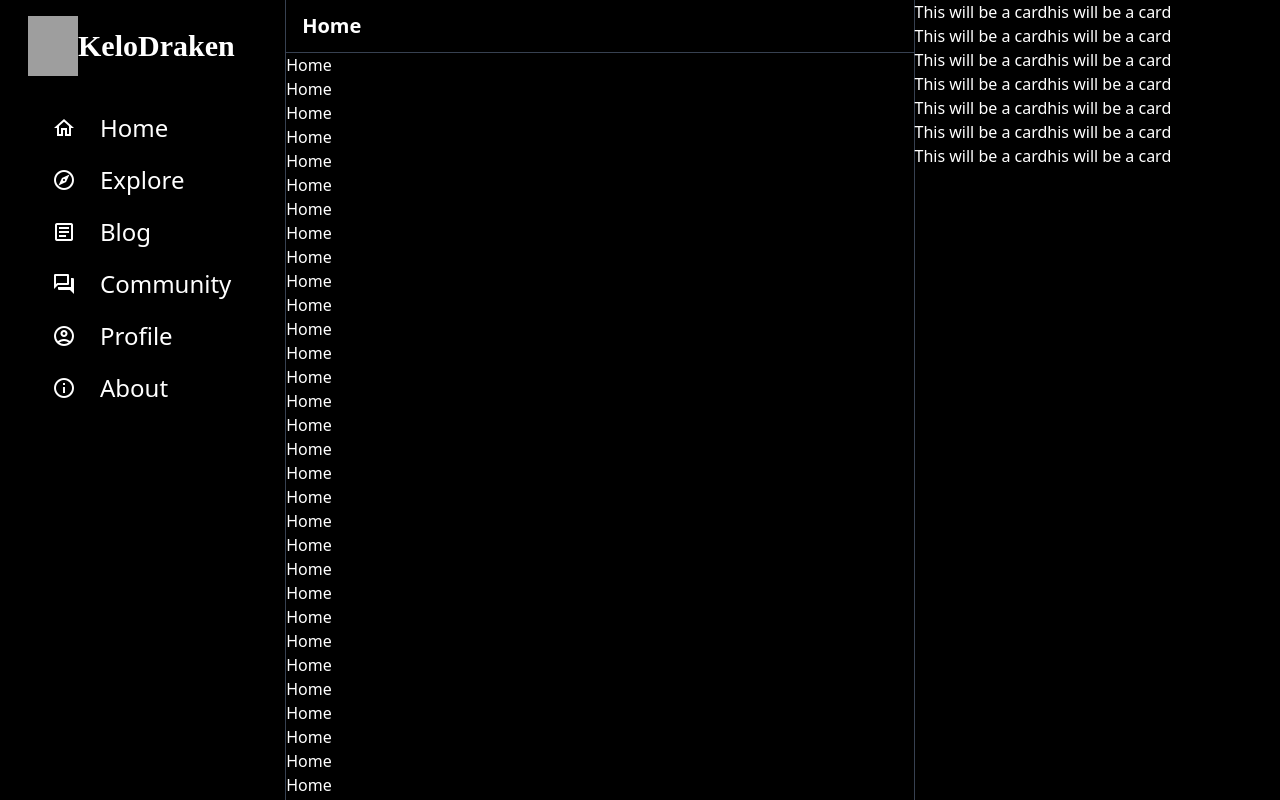
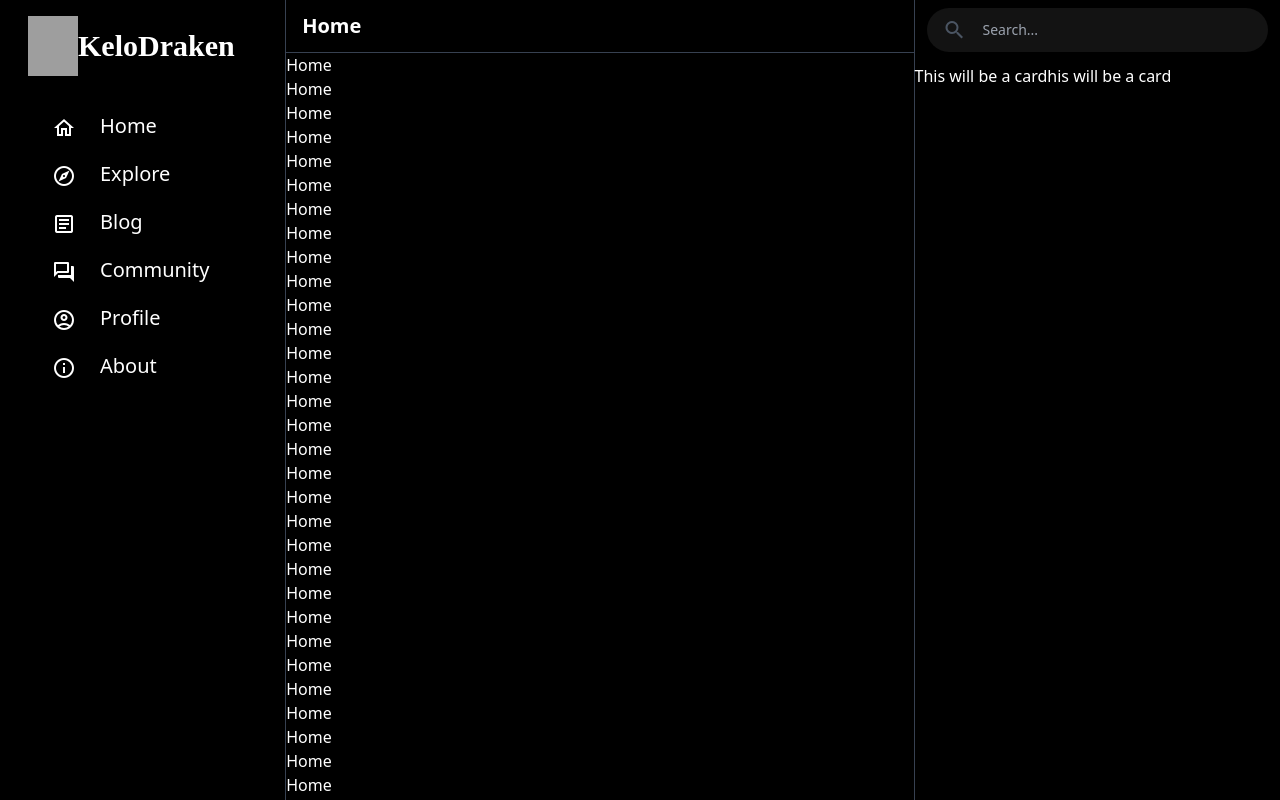
Before and after one commit to KeloDraken/TheDragonProject, a React (Create React App) app in the folder vetkoek/: page / in a window 1280 px wide. Shown: the top 800 px of the page. Built offline with nearby package versions, Linux system fonts and the light colour scheme; grey boxes are pictures that could not be loaded; a web font is replaced by a local one.

Commit message:
Move search form to own component

```diff
--- a/vetkoek/src/components/Navbar.tsx
+++ b/vetkoek/src/components/Navbar.tsx
@@ -5,27 +5,27 @@ const Navbar = () => {
         <Fragment>
             <a href="#" className="flex rounded-3xl mt-7 px-3 py-3 navlink">
                 <i className="material-icons-outlined pl-3">home</i>
-                <span className="text-2xl ml-6 -mt-1">Home</span>
+                <span className="text-xl ml-6 -mt-1">Home</span>
             </a>
             <a href="#" className="flex rounded-3xl px-3 py-3 navlink">
                 <i className="material-icons-outlined pl-3">explore</i>
-                <span className="text-2xl ml-6 -mt-1">Explore</span>
+                <span className="text-xl ml-6 -mt-1">Explore</span>
             </a>
             <a href="#" className="flex rounded-3xl px-3 py-3 navlink">
                 <i className="material-icons-outlined pl-3">article</i>
-                <span className="text-2xl ml-6 -mt-1">Blog</span>
+                <span className="text-xl ml-6 -mt-1">Blog</span>
             </a>
             <a href="#" className="flex rounded-3xl px-3 py-3 navlink">
                 <i className="material-icons-outlined pl-3">forums</i>
-                <span className="text-2xl -mt-1">Community</span>
+                <span className="text-xl -mt-1">Community</span>
             </a>
             <a href="#" className="flex rounded-3xl px-3 py-3 navlink">
                 <i className="material-icons-outlined pl-3">account_circle</i>
-                <span className="text-2xl ml-6 -mt-1">Profile</span>
+                <span className="text-xl ml-6 -mt-1">Profile</span>
             </a>
             <a href="#" className="flex rounded-3xl px-3 py-3 navlink">
                 <i className="material-icons-outlined pl-3">info</i>
-                <span className="text-2xl ml-6 -mt-1">About</span>
+                <span className="text-xl ml-6 -mt-1">About</span>
             </a>
         </Fragment>
     )
--- /dev/null
+++ b/vetkoek/src/components/SearchForm.tsx
@@ -0,0 +1,18 @@
+const SearchForm = () => {
+    return (
+        <div className="sticky top-0 bg-black mb-3">
+            <form method="GET" className="mx-3 mt-2">
+                <div className="relative text-gray-600 focus-within:text-gray-400">
+                    <span className="absolute inset-y-0 left-0 flex items-center pl-3">
+                        <i className="p-1 focus:outline-none focus:shadow-outline material-icons-outlined">
+                            search
+                        </i>
+                    </span>
+                    <input type="text" name="q" className="w-full py-2 text-sm text-white input rounded-3xl pl-14 py-3" placeholder="Search..." autoComplete="off" />
+                </div>
+            </form>
+        </div>
+    )
+}
+
+export default SearchForm
--- a/vetkoek/src/styles/kelodraken.css
+++ b/vetkoek/src/styles/kelodraken.css
@@ -12,3 +12,6 @@
 .navlink:hover {
     background-color: rgb(19, 19, 19);
 }
+.input {
+    background-color: rgb(19, 19, 19);
+}
--- a/vetkoek/src/views/Home/index.tsx
+++ b/vetkoek/src/views/Home/index.tsx
@@ -1,6 +1,7 @@
 import Card from "../../components/card";
 import Logo from "../../components/Logo";
 import Navbar from "../../components/Navbar";
+import SearchForm from "../../components/SearchForm";
 
 const HomeView = () => {
     return (
@@ -61,15 +62,8 @@ const HomeView = () => {
             </main>
 
             <aside className="h-auto sticky top-0 w-7/12 border-l border-gray-700">
+                <SearchForm />
                 <Card />
-                <Card />
-                <Card />
-                <Card />
-                <Card />
-                <Card />
-                <div className="sticky top-0">
-                    <Card />
-                </div>
             </aside>
         </div>
     )
```
